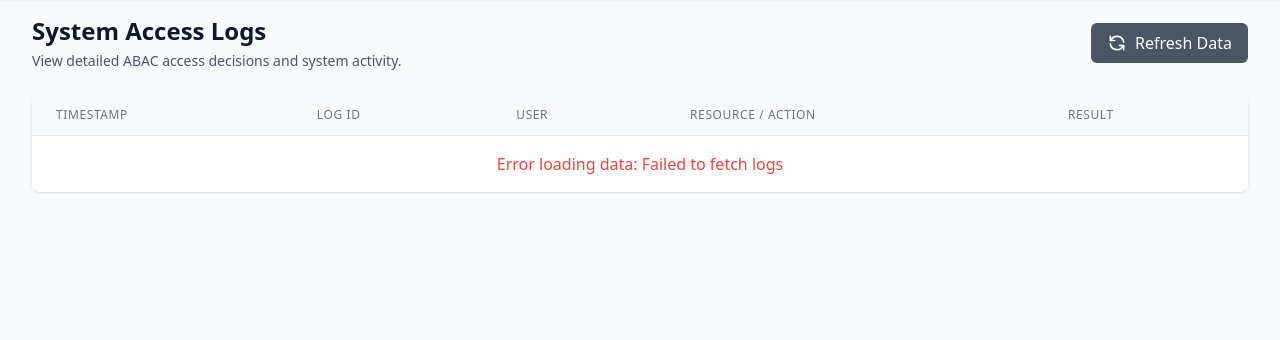
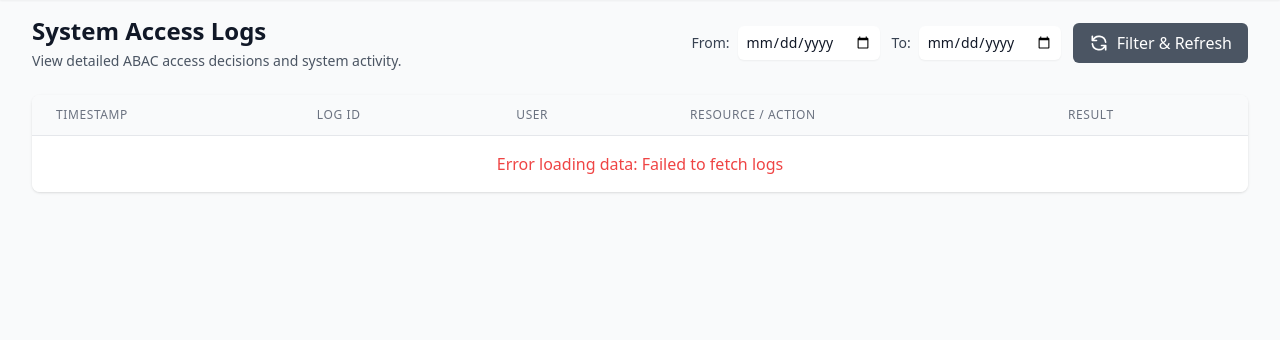
Before and after one commit to WanThinnn/Cloud-Policy-Crypto-Access, a Django app: page /manage/audit/ in a window 1280 px wide. Shown: the part 81-421 px from the top of the page. Run offline with Django 5.2, Linux system fonts and the light colour scheme; data comes from the database, SQL or seed files in the repository; data that the repository does not hold is empty; some libraries are stand-ins or nearby versions.

Commit message:
feat: implement admin dashboard views for audit logs and key revocation tracking

```diff
--- a/src/crypto_access/views/audit.py
+++ b/src/crypto_access/views/audit.py
@@ -16,6 +16,18 @@ class AccessLogViewSet(viewsets.ReadOnlyModelViewSet):
     search_fields = ['log_id', 'user__username', 'user__email', 'resource_id', 'error_message']
     ordering_fields = ['timestamp', 'user__username', 'result']
 
+    def get_queryset(self):
+        queryset = super().get_queryset()
+        start_date = self.request.query_params.get('start_date')
+        end_date = self.request.query_params.get('end_date')
+
+        if start_date:
+            queryset = queryset.filter(timestamp__date__gte=start_date)
+        if end_date:
+            queryset = queryset.filter(timestamp__date__lte=end_date)
+
+        return queryset
+
 class KeyRevocationViewSet(viewsets.ReadOnlyModelViewSet):
     """
     ViewSet for viewing Key Revocations.
@@ -28,6 +40,18 @@ class KeyRevocationViewSet(viewsets.ReadOnlyModelViewSet):
     search_fields = ['revocation_id', 'user__username', 'key_id', 'reason_detail']
     ordering_fields = ['revoked_at', 'reissued_at', 'user__username', 'status']
 
+    def get_queryset(self):
+        queryset = super().get_queryset()
+        start_date = self.request.query_params.get('start_date')
+        end_date = self.request.query_params.get('end_date')
+
+        if start_date:
+            queryset = queryset.filter(revoked_at__date__gte=start_date)
+        if end_date:
+            queryset = queryset.filter(revoked_at__date__lte=end_date)
+
+        return queryset
+
 def audit_logs_page(request):
     """Render System Logs page"""
     return render(request, 'admin/audit_logs.html')
--- a/src/templates/admin/audit_logs.html
+++ b/src/templates/admin/audit_logs.html
@@ -10,12 +10,20 @@
             <h1 class="text-2xl font-bold text-gray-900 dark:text-white">System Access Logs</h1>
             <p class="mt-1 text-sm text-gray-600 dark:text-gray-400">View detailed ABAC access decisions and system activity.</p>
         </div>
-        <div class="flex gap-2">
+        <div class="flex flex-wrap items-center gap-3">
+            <div class="flex items-center gap-2">
+                <label for="start_date" class="text-sm font-medium text-gray-700 dark:text-gray-300">From:</label>
+                <input type="date" id="start_date" class="rounded-md border-gray-300 shadow-sm focus:border-indigo-500 focus:ring-indigo-500 sm:text-sm dark:bg-gray-700 dark:border-gray-600 dark:text-white px-2 py-1.5">
+            </div>
+            <div class="flex items-center gap-2">
+                <label for="end_date" class="text-sm font-medium text-gray-700 dark:text-gray-300">To:</label>
+                <input type="date" id="end_date" class="rounded-md border-gray-300 shadow-sm focus:border-indigo-500 focus:ring-indigo-500 sm:text-sm dark:bg-gray-700 dark:border-gray-600 dark:text-white px-2 py-1.5">
+            </div>
             <button id="refresh-btn" class="bg-gray-600 hover:bg-gray-700 text-white px-4 py-2 rounded-md flex items-center">
                 <svg class="w-5 h-5 mr-2" fill="none" stroke="currentColor" viewBox="0 0 24 24">
                     <path stroke-linecap="round" stroke-linejoin="round" stroke-width="2" d="M4 4v5h.582m15.356 2A8.001 8.001 0 004.582 9m0 0H9m11 11v-5h-.581m0 0a8.003 8.003 0 01-15.357-2m15.357 2H15"/>
                 </svg>
-                Refresh Data
+                Filter & Refresh
             </button>
         </div>
     </div>
@@ -54,7 +62,19 @@ async function loadLogs() {
     tbody.innerHTML = '<tr><td colspan="5" class="px-6 py-4 text-center text-gray-500">Loading...</td></tr>';
 
     try {
-        const response = await fetch('/api/admin/audit-logs/');
+        const startDate = document.getElementById('start_date').value;
+        const endDate = document.getElementById('end_date').value;
+
+        let url = '/api/admin/audit-logs/';
+        const params = new URLSearchParams();
+        if (startDate) params.append('start_date', startDate);
+        if (endDate) params.append('end_date', endDate);
+
+        if (params.toString()) {
+            url += '?' + params.toString();
+        }
+
+        const response = await fetch(url);
         if (!response.ok) throw new Error('Failed to fetch logs');
         const data = await response.json();
 
```
Also changed, not shown: src/templates/admin/keys.html (+23 -3 lines).
